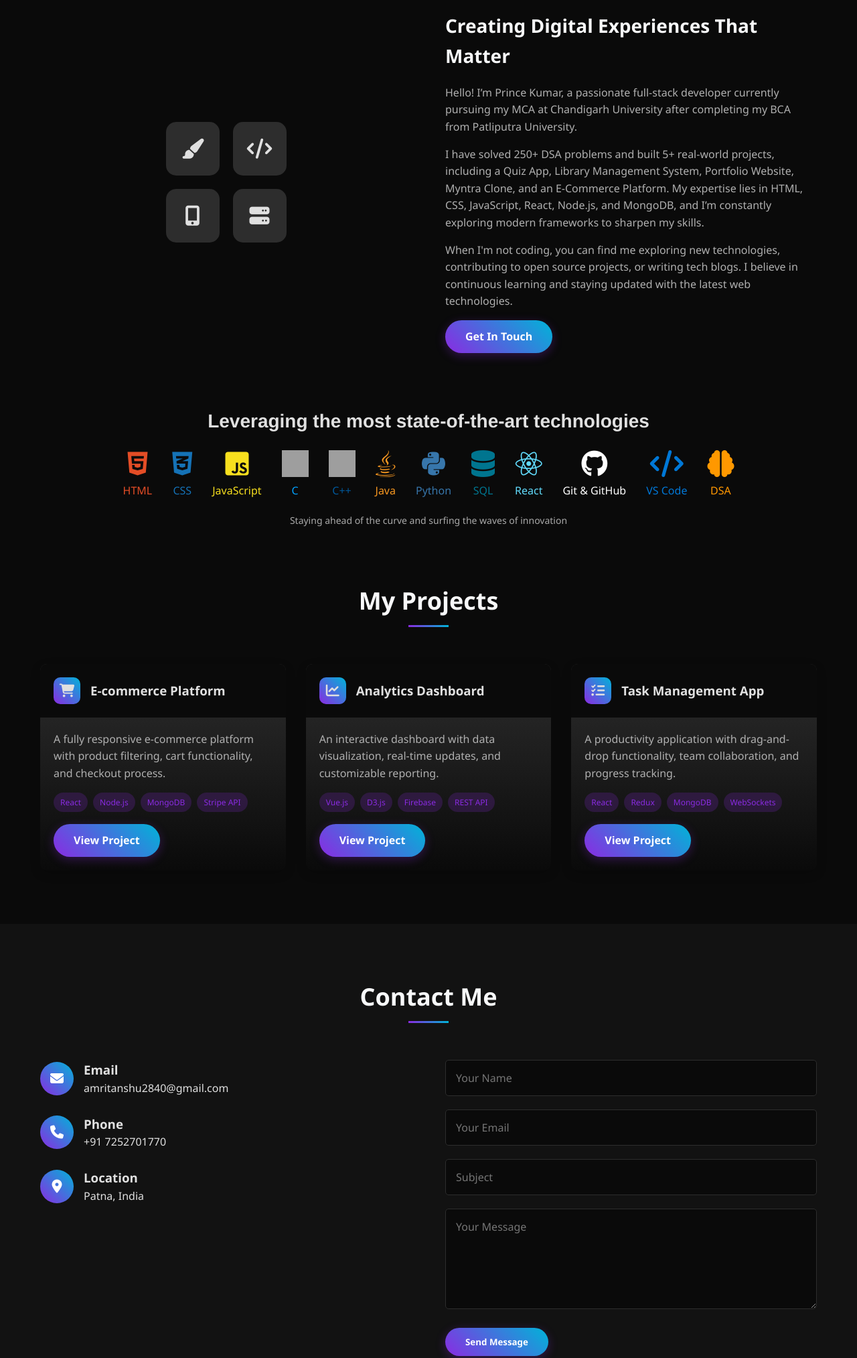
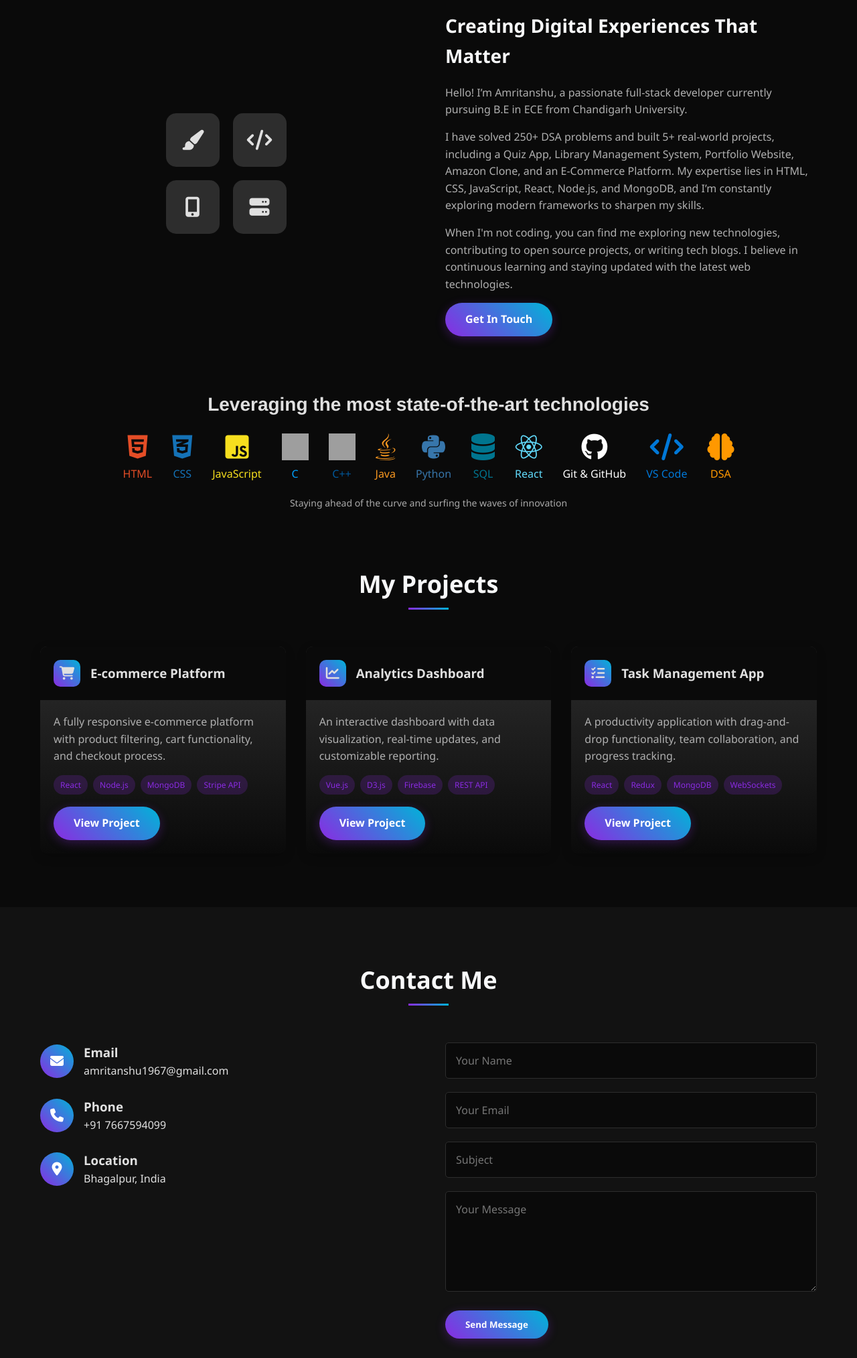
Before and after one commit to Amritanshucoder/Portfolio, a plain HTML site: page index.html in a window 1280 px wide. Shown: the part 740-2767 px from the top of the page at 67% size. Drawn offline with Linux system fonts and the light colour scheme; grey boxes are pictures that could not be loaded.

Commit message:
Update index.html

```diff
--- a/index.html
+++ b/index.html
@@ -100,8 +100,8 @@
         </div>
         <div class="about-text">
           <h3>Creating Digital Experiences That Matter</h3>
-          <p>Hello! I’m Prince Kumar, a passionate full-stack developer currently pursuing my MCA at Chandigarh University after completing my BCA from Patliputra University.</p>
-          <p>I have solved 250+ DSA problems and built 5+ real-world projects, including a Quiz App, Library Management System, Portfolio Website, Myntra Clone, and an E-Commerce Platform. My expertise lies in HTML, CSS, JavaScript, React, Node.js, and MongoDB, and I’m constantly exploring modern frameworks to sharpen my skills.</p>
+          <p>Hello! I’m Amritanshu, a passionate full-stack developer currently pursuing B.E in ECE from Chandigarh University.</p>
+          <p>I have solved 250+ DSA problems and built 5+ real-world projects, including a Quiz App, Library Management System, Portfolio Website, Amazon Clone, and an E-Commerce Platform. My expertise lies in HTML, CSS, JavaScript, React, Node.js, and MongoDB, and I’m constantly exploring modern frameworks to sharpen my skills.</p>
           <p>When I'm not coding, you can find me exploring new technologies, contributing to open source projects, or writing tech blogs. I believe in continuous learning and staying updated with the latest web technologies.</p>
           <a href="#contact" class="btn">Get In Touch</a>
         </div>
@@ -182,15 +182,15 @@
         <div class="contact-info">
           <div class="contact-detail">
             <i class="fas fa-envelope"></i>
-            <div><h3>Email</h3><p>amritanshu2840@gmail.com</p></div>
+            <div><h3>Email</h3><p>amritanshu1967@gmail.com</p></div>
           </div>
           <div class="contact-detail">
             <i class="fas fa-phone"></i>
-            <div><h3>Phone</h3><p>+91 7252701770</p></div>
+            <div><h3>Phone</h3><p>+91 7667594099</p></div>
           </div>
           <div class="contact-detail">
             <i class="fas fa-map-marker-alt"></i>
-            <div><h3>Location</h3><p>Patna, India</p></div>
+            <div><h3>Location</h3><p>Bhagalpur, India</p></div>
           </div>
         </div>
         <div class="contact-form">
@@ -220,7 +220,7 @@
         </div>
       </div>
       <div class="copyright">
-        <p>&copy; 2025 Prince Kumar. All rights reserved.</p>
+        <p>&copy; 2025 Amritanshu. All rights reserved.</p>
       </div>
     </div>
   </footer>
```
